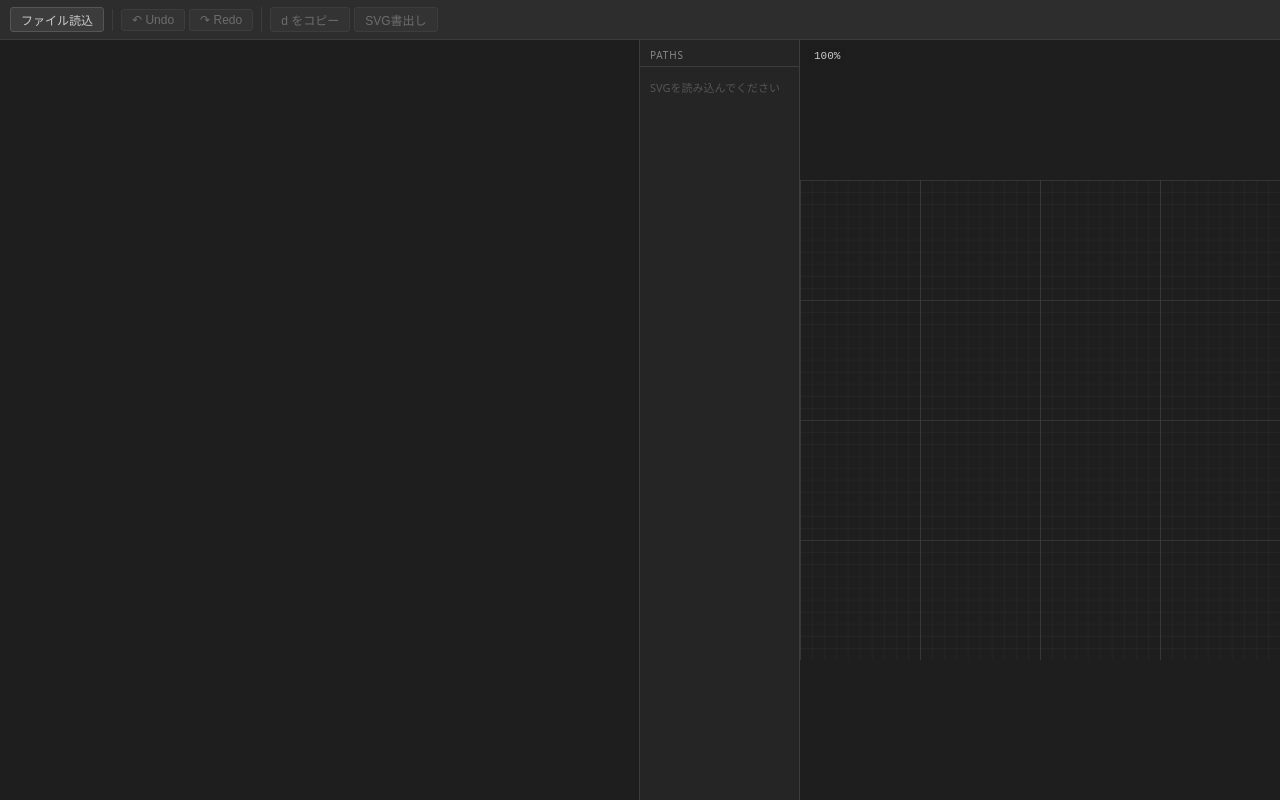
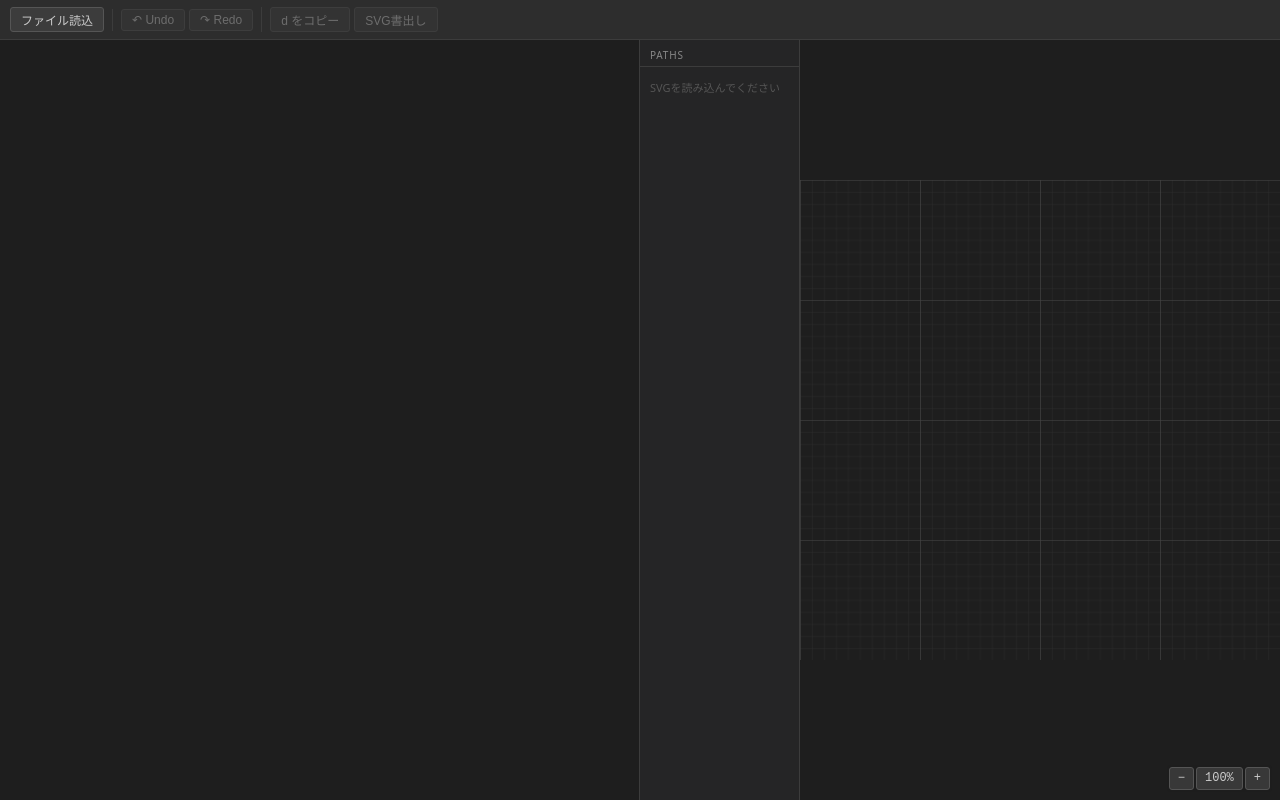
Before and after one commit to kimulaco/svg-editor-demo, a Vue app: page / in a window 1280 px wide. Built offline with nearby package versions, Linux system fonts and the light colour scheme.

Commit message:
UI/UX改善

```diff
--- a/src/interaction/useViewport.ts
+++ b/src/interaction/useViewport.ts
@@ -1,70 +1,31 @@
-import { ref, onMounted, onUnmounted } from 'vue'
+import { ref } from 'vue'
 import type { Ref } from 'vue'
 import { useEditorStore } from '../state/store'
 import { screenToSvg } from './coords'
 
 export function useViewport(svgRef: Ref<SVGSVGElement | null>) {
   const store = useEditorStore()
-  const spaceDown = ref(false)
   const isPanning = ref(false)
   const lastPanClient = ref({ x: 0, y: 0 })
 
-  function onWheel(e: WheelEvent) {
-    e.preventDefault()
-    if (!svgRef.value) return
-    const svgPt = screenToSvg(svgRef.value, e.clientX, e.clientY)
-    store.zoomViewport(e.deltaY, svgPt.x, svgPt.y)
-  }
-
-  function onKeyDown(e: KeyboardEvent) {
-    if (e.code === 'Space' && !(e.target instanceof HTMLInputElement)) {
-      spaceDown.value = true
-      e.preventDefault()
-    }
-  }
-
-  function onKeyUp(e: KeyboardEvent) {
-    if (e.code === 'Space') {
-      spaceDown.value = false
-      isPanning.value = false
-    }
-  }
-
   function onPointerDown(e: PointerEvent) {
-    if (!spaceDown.value || e.button !== 0) return
+    if (e.button !== 0) return
     isPanning.value = true
     lastPanClient.value = { x: e.clientX, y: e.clientY }
     svgRef.value?.setPointerCapture(e.pointerId)
-    e.stopPropagation()
   }
 
   function onPointerMove(e: PointerEvent) {
     if (!isPanning.value || !svgRef.value) return
-    const dx = e.clientX - lastPanClient.value.x
-    const dy = e.clientY - lastPanClient.value.y
+    const prev = screenToSvg(svgRef.value, lastPanClient.value.x, lastPanClient.value.y)
+    const curr = screenToSvg(svgRef.value, e.clientX, e.clientY)
     lastPanClient.value = { x: e.clientX, y: e.clientY }
-    const scale = store.viewport.scale
-    store.panViewport(-dx / scale, -dy / scale)
+    store.panViewport(prev.x - curr.x, prev.y - curr.y)
   }
 
   function onPointerUp() {
     isPanning.value = false
   }
 
-  onMounted(() => {
-    const el = svgRef.value
-    if (!el) return
-    el.addEventListener('wheel', onWheel, { passive: false })
-    window.addEventListener('keydown', onKeyDown)
-    window.addEventListener('keyup', onKeyUp)
-  })
-
-  onUnmounted(() => {
-    const el = svgRef.value
-    if (el) el.removeEventListener('wheel', onWheel)
-    window.removeEventListener('keydown', onKeyDown)
-    window.removeEventListener('keyup', onKeyUp)
-  })
-
-  return { onPointerDown, onPointerMove, onPointerUp, spaceDown, isPanning }
+  return { onPointerDown, onPointerMove, onPointerUp, isPanning }
 }
--- a/src/render/Canvas.vue
+++ b/src/render/Canvas.vue
@@ -7,7 +7,7 @@
         width: '100%',
         height: '100%',
         userSelect: 'none',
-        cursor: spaceDown ? (isPanning ? 'grabbing' : 'grab') : 'default',
+        cursor: isPanning ? 'grabbing' : 'grab',
         background: '#1e1e1e',
       }"
       @pointerdown="onViewportPointerDown"
@@ -37,9 +37,13 @@
     </svg>
 
     <!-- HUD overlays (HTML, not SVG) -->
-    <div class="canvas-hud canvas-hud--tl">{{ Math.round(store.viewport.scale * 100) }}%</div>
-    <div v-if="store.activePath" class="canvas-hud canvas-hud--bl d-preview">
+<div v-if="store.activePath" class="canvas-hud canvas-hud--bl d-preview">
       {{ store.activeD }}
+    </div>
+    <div class="canvas-hud canvas-hud--br zoom-controls">
+      <button @click="store.zoomOut">−</button>
+      <button @click="store.resetZoom">{{ Math.round(store.viewport.scale * 100) }}%</button>
+      <button @click="store.zoomIn">+</button>
     </div>
   </div>
 </template>
@@ -56,15 +60,12 @@ const svgRef = ref<SVGSVGElement | null>(null)
 
 const drag = useDrag(svgRef)
 const viewport = useViewport(svgRef)
-const { spaceDown, isPanning } = viewport
+const { isPanning } = viewport
 
 function onViewportPointerDown(e: PointerEvent) {
-  if (spaceDown.value) {
-    viewport.onPointerDown(e)
-  } else {
-    if (e.target === svgRef.value) {
-      store.setSelection(null)
-    }
+  viewport.onPointerDown(e)
+  if (e.target === svgRef.value) {
+    store.setSelection(null)
   }
 }
 
@@ -98,11 +99,6 @@ function onAllPointerUp(_e: PointerEvent) {
   pointer-events: none;
 }
 
-.canvas-hud--tl {
-  top: 8px;
-  left: 8px;
-}
-
 .canvas-hud--bl {
   bottom: 8px;
   left: 8px;
@@ -112,6 +108,36 @@ function onAllPointerUp(_e: PointerEvent) {
   text-overflow: ellipsis;
 }
 
+.canvas-hud--br {
+  bottom: 8px;
+  right: 8px;
+  left: auto;
+}
+
+.zoom-controls {
+  display: flex;
+  gap: 2px;
+  padding: 2px;
+  pointer-events: auto;
+}
+
+.zoom-controls button {
+  background: rgba(60, 60, 60, 0.9);
+  color: #ccc;
+  border: 1px solid #555;
+  border-radius: 3px;
+  padding: 2px 8px;
+  font-size: 12px;
+  font-family: monospace;
+  cursor: pointer;
+  line-height: 1.4;
+}
+
+.zoom-controls button:hover {
+  background: rgba(80, 80, 80, 0.95);
+  color: #fff;
+}
+
 .d-preview {
   font-size: 10px;
   color: #8abcf0;
--- a/src/render/PathLayer.vue
+++ b/src/render/PathLayer.vue
@@ -68,7 +68,7 @@
 
       <!-- handle-in circles -->
       <circle
-        v-for="(item, i) in overlayItems.filter(it => it.handleIn)"
+        v-for="(item, i) in itemsWithHandleIn"
         :key="`hin-${i}`"
         :cx="item.handleIn!.x"
         :cy="item.handleIn!.y"
@@ -82,7 +82,7 @@
 
       <!-- handle-out circles -->
       <circle
-        v-for="(item, i) in overlayItems.filter(it => it.handleOut)"
+        v-for="(item, i) in itemsWithHandleOut"
         :key="`hout-${i}`"
         :cx="item.handleOut!.x"
         :cy="item.handleOut!.y"
@@ -117,8 +117,12 @@ const store = useEditorStore()
 const hitPathRef = ref<SVGPathElement | null>(null)
 
 const scale = computed(() => store.viewport.scale)
-const anchorHalf = computed(() => 4 / scale.value)
-const handleR = computed(() => 3.5 / scale.value)
+const baseUnit = computed(() => {
+  const { w, h } = store.origViewBoxSize
+  return Math.min(w, h) / 100 / scale.value
+})
+const anchorHalf = computed(() => baseUnit.value)
+const handleR = computed(() => baseUnit.value * 0.875)
 
 const activePath = computed(() => store.activePath)
 const activeD = computed(() => activePath.value ? segmentsToD(activePath.value.segments) : '')
@@ -157,6 +161,9 @@ const overlayItems = computed<OverlayItem[]>(() => {
 
   return items
 })
+
+const itemsWithHandleIn = computed(() => overlayItems.value.filter(it => it.handleIn))
+const itemsWithHandleOut = computed(() => overlayItems.value.filter(it => it.handleOut))
 
 function isNodeSelected(segIndex: number): boolean {
   const sel = store.selection
--- a/src/state/store.ts
+++ b/src/state/store.ts
@@ -40,24 +40,21 @@ export const useEditorStore = defineStore('editor', () => {
     return pathElements.value[activePathIndex.value] ?? null
   })
 
-  const viewBox = computed(() => {
-    if (!document.value) return '0 0 400 400'
-    const { rootAttrs } = document.value
-    const rawVb = rootAttrs.viewBox ?? `0 0 ${parseFloat(rootAttrs.width ?? '400')} ${parseFloat(rootAttrs.height ?? '400')}`
-    const parts = rawVb.split(/[\s,]+/).map(parseFloat)
-    const origW = parts[2] ?? 400
-    const origH = parts[3] ?? 400
-    const { scale, translate: { x: tx, y: ty } } = viewport.value
-    return `${tx} ${ty} ${origW / scale} ${origH / scale}`
-  })
-
-  const origViewBoxSize = computed<{ w: number; h: number }>(() => {
+  const parsedDocViewBox = computed(() => {
     if (!document.value) return { w: 400, h: 400 }
     const { rootAttrs } = document.value
     const rawVb = rootAttrs.viewBox ?? `0 0 ${parseFloat(rootAttrs.width ?? '400')} ${parseFloat(rootAttrs.height ?? '400')}`
     const parts = rawVb.split(/[\s,]+/).map(parseFloat)
     return { w: parts[2] ?? 400, h: parts[3] ?? 400 }
   })
+
+  const viewBox = computed(() => {
+    const { w: origW, h: origH } = parsedDocViewBox.value
+    const { scale, translate: { x: tx, y: ty } } = viewport.value
+    return `${tx} ${ty} ${origW / scale} ${origH / scale}`
+  })
+
+  const origViewBoxSize = computed(() => parsedDocViewBox.value)
 
   const ghostSegments = computed<Segment[] | null>(() => {
     if (history.past.length === 0 || activePathIndex.value === null) return null
@@ -228,6 +225,21 @@ export const useEditorStore = defineStore('editor', () => {
     viewport.value = { scale: newScale, translate: { x: newTx, y: newTy } }
   }
 
+  function zoomStep(factor: number) {
+    const { scale, translate: { x: tx, y: ty } } = viewport.value
+    const { w, h } = origViewBoxSize.value
+    const cx = tx + w / (2 * scale)
+    const cy = ty + h / (2 * scale)
+    const newScale = Math.max(0.1, Math.min(50, scale * factor))
+    const newTx = cx - w / (2 * newScale)
+    const newTy = cy - h / (2 * newScale)
+    viewport.value = { scale: newScale, translate: { x: newTx, y: newTy } }
+  }
+
+  function zoomIn() { zoomStep(1.25) }
+  function zoomOut() { zoomStep(1 / 1.25) }
+  function resetZoom() { viewport.value = { scale: 1, translate: { x: 0, y: 0 } } }
+
   return {
     document,
     activePathIndex,
@@ -255,5 +267,8 @@ export const useEditorStore = defineStore('editor', () => {
     nudgeSelection,
     panViewport,
     zoomViewport,
+    zoomIn,
+    zoomOut,
+    resetZoom,
   }
 })
```
